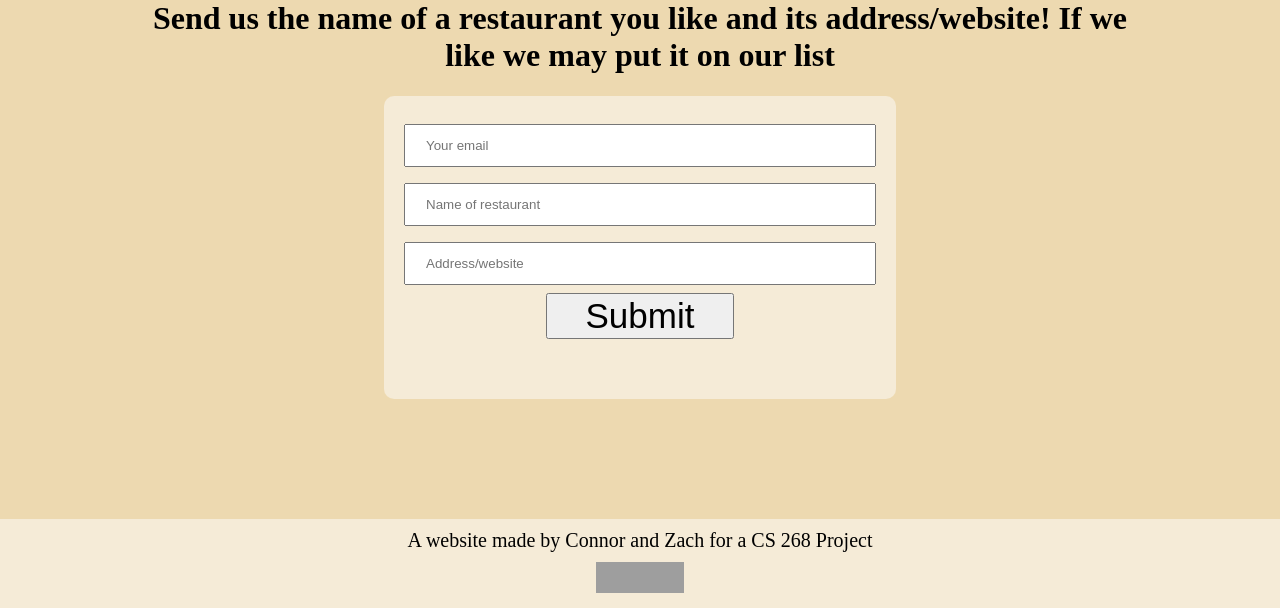
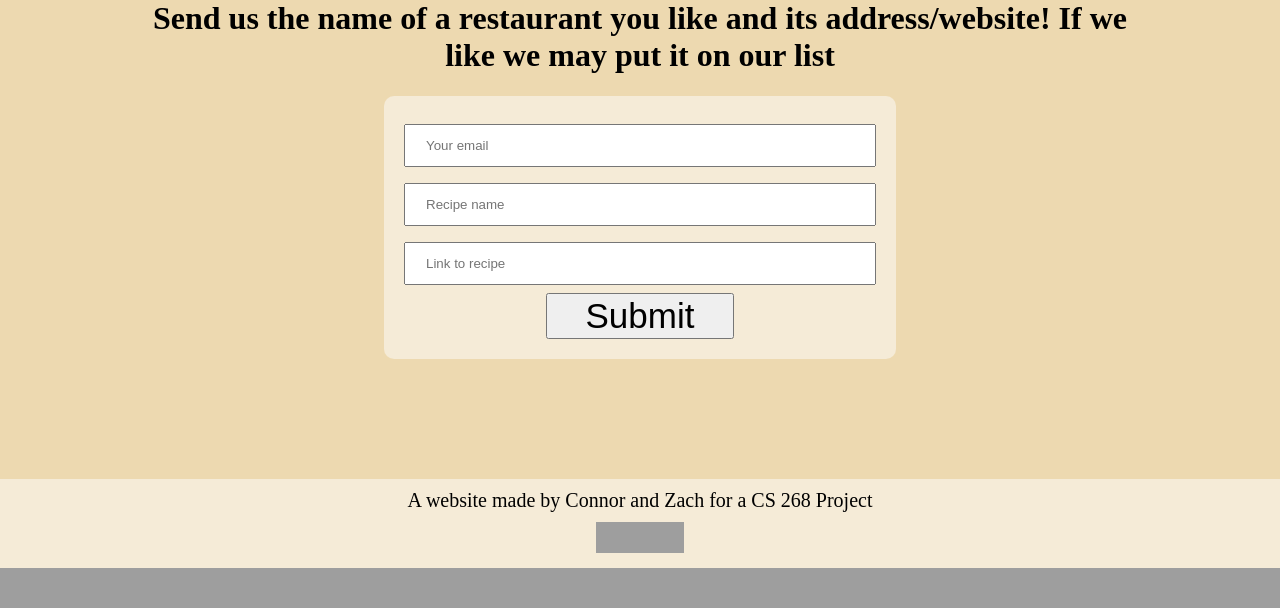
Before and after one commit to zderidder/noodles, a Flask app: page /restaurants in a window 1280 px wide. Shown: the part 1844-2452 px from the top of the page. After the commit the page ends 2412 px from the top, so only its background shows below. Run offline with Flask 2, Linux system fonts and the light colour scheme; grey boxes are pictures that could not be loaded.

Commit message:
all forms work

```diff
--- a/main.py
+++ b/main.py
@@ -44,17 +44,17 @@
             if len(email) != 0 and len(recipe) != 0 and len(link) != 0:
                 with sql.connect("database.db") as con:
                     cur = con.cursor()
-                    cur.execute("INSERT INTO recipes(email, name, location) VALUES (?,?,?)", (email, recipe, link))
+                    cur.execute("INSERT INTO recipes(email, recipe, link) VALUES (?,?,?)",
+                                (email, recipe, link))
                     con.commit()
-                    return render_template("submitted.html", link=url_for("homemade"), location="homemade")
+                return render_template("submitted.html", link=url_for("homemade"), location="homemade")
             else:
-                print("Not added")
                 return render_template("homemade.html", invalid=True)
         except:
             con.rollback()
+            return render_template("homemade.html", invalid=True)
     con.close()
-
-    return render_template("homemade.html")
+    return render_template("homemade.html", invalid=False)
 
 
 @app.route("/pasta")
@@ -79,7 +79,7 @@
             if len(email) != 0 and len(restaurant) != 0 and len(address) != 0:
                 with sql.connect("database.db") as con:
                     cur = con.cursor()
-                    cur.execute("INSERT INTO restaurants(email, name, location) VALUES (?,?, ?)", (email, restaurant, address))
+                    cur.execute("INSERT INTO restaurants(email, restaurant, address) VALUES (?,?, ?)", (email, restaurant, address))
                     con.commit()
                     return render_template("submitted.html", link=url_for("restaurants"), location="restaurants")
             else:
@@ -113,16 +113,11 @@
             problem = request.form['problem'].strip()
             description = request.form['description'].strip()
 
-            print(email)
-            print(name)
-            print(problem)
-            print(description)
             if len(email) != 0 and len(name) != 0 and len(problem) != 0 and len(description) != 0:
                 with sql.connect("database.db") as con:
                     cur = con.cursor()
                     cur.execute("INSERT INTO contact(name, email, problem, description) VALUES (?,?,?,?)", (name, email, problem, description))
                     con.commit()
-                print("HERE")
                 return render_template("submitted.html", link=url_for("contactus"), location="contact us")
         except:
             con.rollback()
@@ -134,7 +129,6 @@
 def funfacts(invalid=None):
     form = FunFactForm(request.form)
     print(form.validate())
-    msg = ""
 
     con = sql.connect("database.db")
     con.row_factory = sql.Row
@@ -149,13 +143,11 @@
                     cur = con.cursor()
                     cur.execute("INSERT INTO facts(name, fact) VALUES (?,?)", (name, fact))
                     con.commit()
-                    msg = "Record successfully added"
                     return render_template("submitted.html", link=url_for("funfacts"), location="fun facts")
             else:
                 return render_template("fun_facts.html", invalid=True)
         except:
             con.rollback()
-            msg = "Error in insert"
 
     cur = con.cursor()
     cur.execute("select * FROM facts ORDER BY RANDOM() LIMIT 1")
--- a/templates/restaurants.html
+++ b/templates/restaurants.html
@@ -64,15 +64,14 @@
 				<input type="text" name="email" placeholder="Your email"/>
 			</div>
 			<div>
-					<input type="text" name="name" placeholder="Name of restaurant"/>
+				<input type="text" name="restaurant" placeholder="Recipe name"/>
 			</div>
 			<div>
-					<input type="text" name="fact" placeholder="Address/website"/>
+				<input type="text" name="address" placeholder="Link to recipe"/>
 			</div>
 			<div>
 				<input type="submit" name="submit" class="form_button"/>
 			</div>
-				<br>
 			{% if invalid %}
 			<h4 style="margin:0">One of your fields was blank. Input was not added to the database.</h4>
 			{% endif %}
```
Also changed, not shown: database.db. Lines whose indentation alone changed are shown as unchanged.
